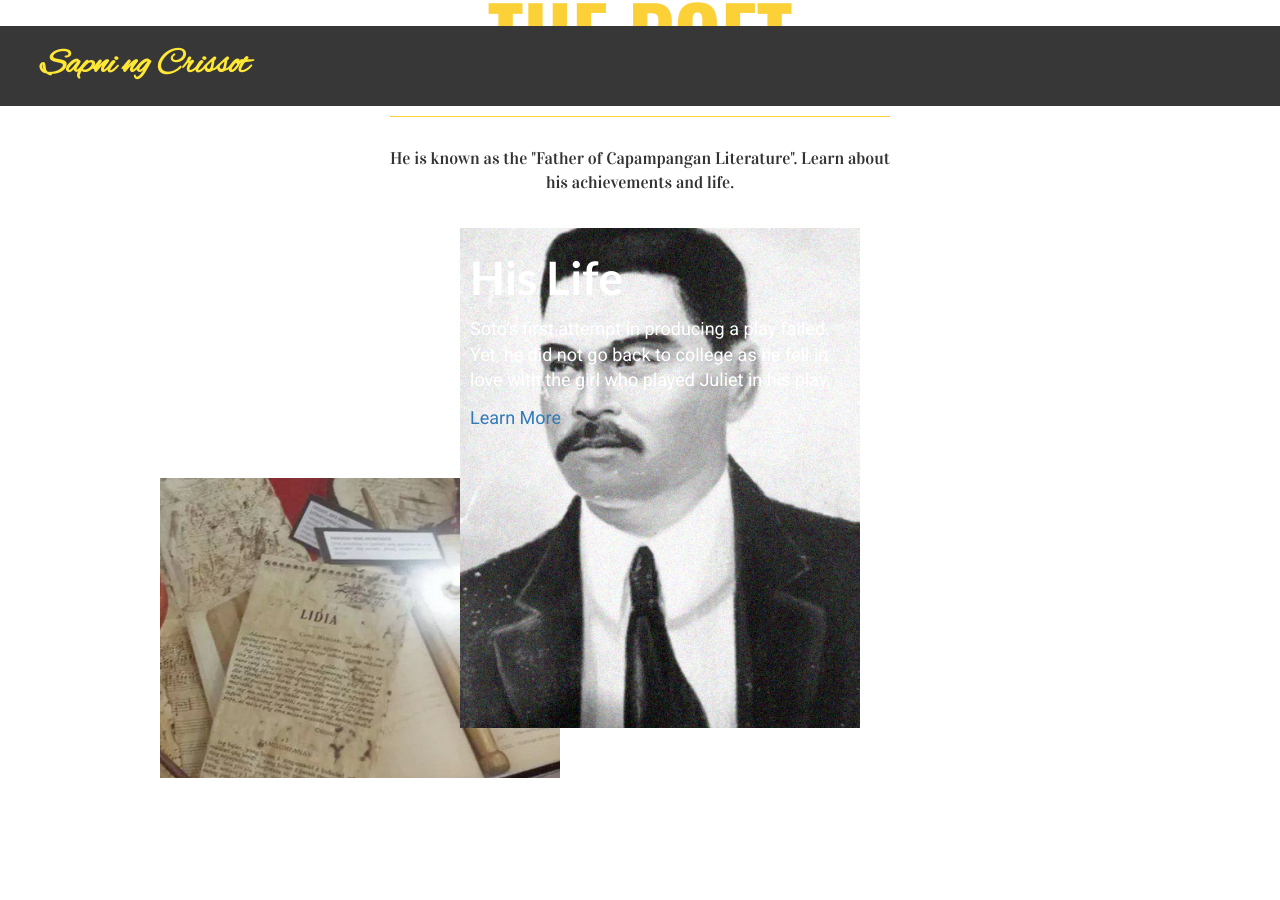
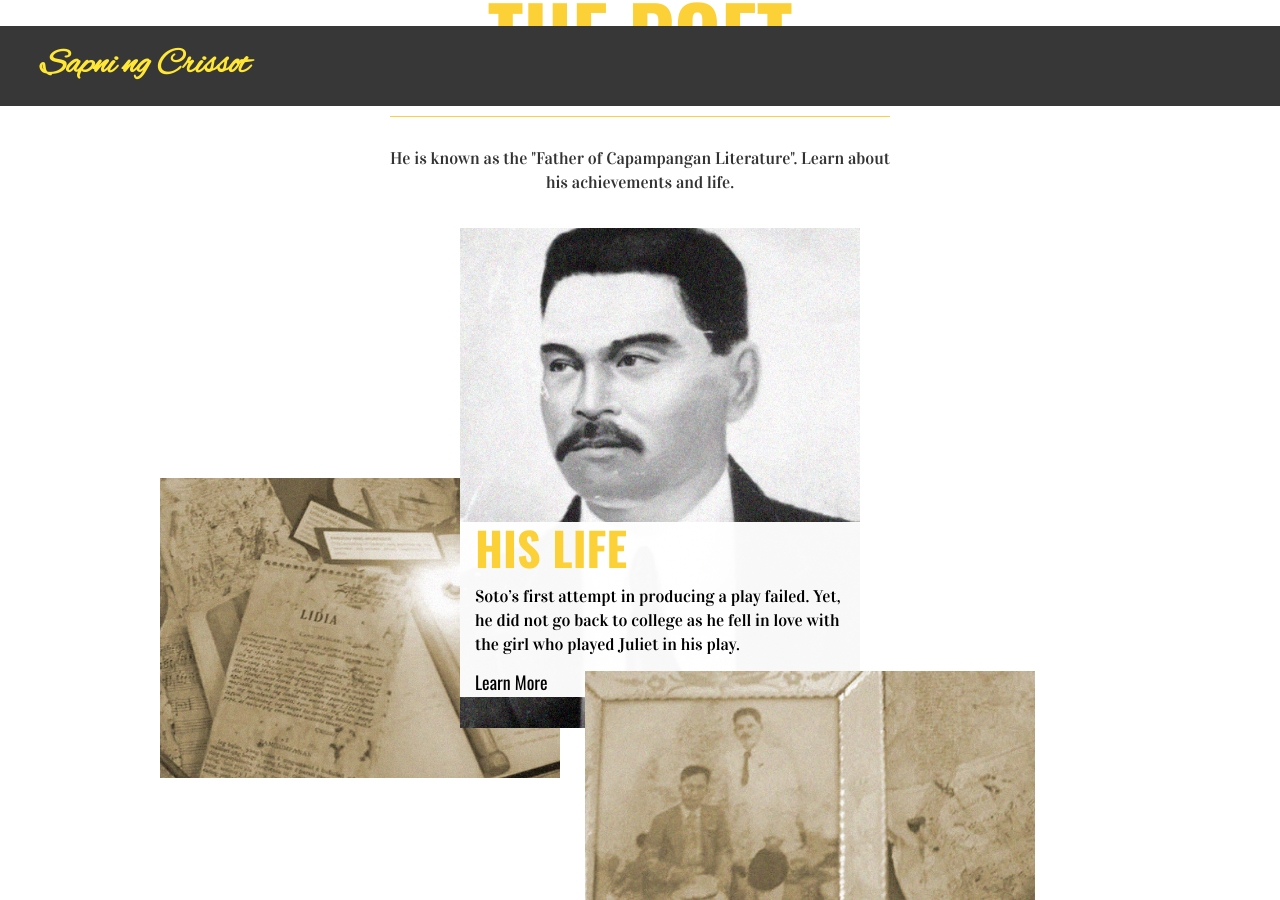
Before and after one commit to itsvicsoto/octonote, a Jekyll site: the page built from application/index.html, in a window 1280 px wide and 900 px high, scrolled down 1003 px. Built offline with Jekyll 4.4.1, drawn with Linux system fonts in a browser that asks for light colours; some of the changed text lies outside the part shown.

Commit message:
content(update)

```diff
--- a/application/_includes/head.html
+++ b/application/_includes/head.html
@@ -13,9 +13,10 @@
   <link href='//fonts.googleapis.com/css?family=Lato:300,400,700,900' rel='stylesheet' type='text/css'>
   <link href='//fonts.googleapis.com/css?family=Oswald:400,700,300' rel='stylesheet' type='text/css'>
   <link href='//fonts.googleapis.com/css?family=Alex+Brush' rel='stylesheet' type='text/css'>
+  <link href='http://fonts.googleapis.com/css?family=Merriweather:400,700' rel='stylesheet' type='text/css'>
   <link href='//fonts.googleapis.com/css?family=Vidaloka' rel='stylesheet' type='text/css'>
 
-  <link rel="stylesheet" href="http://code.ionicframework.com/ionicons/2.0.1/css/ionicons.min.css">
+  <link rel="stylesheet" href="//code.ionicframework.com/ionicons/2.0.1/css/ionicons.min.css">
   <link rel="canonical" href="{{ page.url | replace:'index.html','' | prepend: site.baseurl | prepend: site.url }}">
   <link rel="alternate" type="application/rss+xml" title="{{ site.title }}" href="{{ "/feed.xml" | prepend: site.baseurl | prepend: site.url }}" />
 </head>
--- a/application/assets/css/sapni-crissot/sapni-crissot.css
+++ b/application/assets/css/sapni-crissot/sapni-crissot.css
@@ -141,20 +141,41 @@ html, body {
 \*------------------------------------*/
 /* line 138, ../../../../source/bootstrap-sass/sapni-crissot/sapni-crissot.scss */
 .callout {
-  padding: 20px 0 20px 0;
+  position: relative;
+  padding: 20px 0 10px 0;
+  margin-top: 50px;
   background: #373737;
   color: #FFE736;
+  font-family: "Merriweather";
+}
+
+/* line 147, ../../../../source/bootstrap-sass/sapni-crissot/sapni-crissot.scss */
+.callout__content {
+  max-width: 500px;
+  margin: auto;
+  font-size: 14px;
+}
+
+/* line 153, ../../../../source/bootstrap-sass/sapni-crissot/sapni-crissot.scss */
+.callout__floating-title {
+  position: absolute;
+  top: -70px;
+  width: 100%;
+  color: #373737;
+  font-weight: bold;
+  font-family: Oswald;
+  text-transform: uppercase;
 }
 
 /*------------------------------------*\
     #SECTION
 \*------------------------------------*/
-/* line 150, ../../../../source/bootstrap-sass/sapni-crissot/sapni-crissot.scss */
+/* line 170, ../../../../source/bootstrap-sass/sapni-crissot/sapni-crissot.scss */
 .section {
   padding: 30px 0;
 }
 
-/* line 155, ../../../../source/bootstrap-sass/sapni-crissot/sapni-crissot.scss */
+/* line 175, ../../../../source/bootstrap-sass/sapni-crissot/sapni-crissot.scss */
 .section__header {
   padding: 0 0 30px 0;
 }
@@ -162,36 +183,47 @@ html, body {
 /*------------------------------------*\
     #SECTION
 \*------------------------------------*/
-/* line 163, ../../../../source/bootstrap-sass/sapni-crissot/sapni-crissot.scss */
+/* line 183, ../../../../source/bootstrap-sass/sapni-crissot/sapni-crissot.scss */
 .section__content, .section__content--border {
   max-width: 800px;
   margin: auto;
 }
 
-/* line 168, ../../../../source/bootstrap-sass/sapni-crissot/sapni-crissot.scss */
+/* line 188, ../../../../source/bootstrap-sass/sapni-crissot/sapni-crissot.scss */
 .section__content--md {
   max-width: 500px;
   margin: auto;
   text-align: center;
 }
-/* line 173, ../../../../source/bootstrap-sass/sapni-crissot/sapni-crissot.scss */
-.section__content--md > h1 {
+/* line 193, ../../../../source/bootstrap-sass/sapni-crissot/sapni-crissot.scss */
+.section__content--md > h1, .section__content--md h2, .section__content--md h3 {
   margin-bottom: 30px;
   padding: 40px 0;
   font-family: "Oswald";
   font-weight: bold;
-  font-size: 80px;
   color: #FCD037;
   text-transform: uppercase;
   border-bottom: 1px solid #FCD037;
 }
-/* line 184, ../../../../source/bootstrap-sass/sapni-crissot/sapni-crissot.scss */
+/* line 204, ../../../../source/bootstrap-sass/sapni-crissot/sapni-crissot.scss */
+.section__content--md > h1 {
+  font-size: 80px;
+}
+/* line 208, ../../../../source/bootstrap-sass/sapni-crissot/sapni-crissot.scss */
+.section__content--md > h2 {
+  font-size: 50px;
+}
+/* line 212, ../../../../source/bootstrap-sass/sapni-crissot/sapni-crissot.scss */
+.section__content--md > h3 {
+  font-size: 30px;
+}
+/* line 216, ../../../../source/bootstrap-sass/sapni-crissot/sapni-crissot.scss */
 .section__content--md > p {
   font-family: "Vidaloka";
   font-size: 17px;
 }
 
-/* line 190, ../../../../source/bootstrap-sass/sapni-crissot/sapni-crissot.scss */
+/* line 222, ../../../../source/bootstrap-sass/sapni-crissot/sapni-crissot.scss */
 .section__content--border {
   padding-left: 10px;
   text-align: justify;
@@ -201,11 +233,11 @@ html, body {
 /*------------------------------------*\
     #CARD
 \*------------------------------------*/
-/* line 206, ../../../../source/bootstrap-sass/sapni-crissot/sapni-crissot.scss */
+/* line 238, ../../../../source/bootstrap-sass/sapni-crissot/sapni-crissot.scss */
 .card__item {
   position: relative;
 }
-/* line 209, ../../../../source/bootstrap-sass/sapni-crissot/sapni-crissot.scss */
+/* line 241, ../../../../source/bootstrap-sass/sapni-crissot/sapni-crissot.scss */
 .card__item h1, .card__item h2, .card__item h3 {
   margin: 0;
   padding: 10px;
@@ -214,7 +246,7 @@ html, body {
   font-family: "Playfair Display";
   font-weight: bold;
 }
-/* line 218, ../../../../source/bootstrap-sass/sapni-crissot/sapni-crissot.scss */
+/* line 250, ../../../../source/bootstrap-sass/sapni-crissot/sapni-crissot.scss */
 .card__item p {
   min-height: 80px;
   padding: 10px;
@@ -224,7 +256,7 @@ html, body {
   font-size: 80%;
 }
 
-/* line 229, ../../../../source/bootstrap-sass/sapni-crissot/sapni-crissot.scss */
+/* line 261, ../../../../source/bootstrap-sass/sapni-crissot/sapni-crissot.scss */
 .card__more {
   position: absolute;
   right: 15px;
@@ -238,13 +270,13 @@ html, body {
   color: #FFE736;
 }
 
-/* line 242, ../../../../source/bootstrap-sass/sapni-crissot/sapni-crissot.scss */
+/* line 274, ../../../../source/bootstrap-sass/sapni-crissot/sapni-crissot.scss */
 .card__image-holder {
   height: 300px;
   width: 100%;
 }
 
-/* line 249, ../../../../source/bootstrap-sass/sapni-crissot/sapni-crissot.scss */
+/* line 281, ../../../../source/bootstrap-sass/sapni-crissot/sapni-crissot.scss */
 .card__image-item {
   width: 100%;
   height: 100%;
@@ -255,15 +287,15 @@ html, body {
 /*------------------------------------*\
     #the-poet-photo
 \*------------------------------------*/
-/* line 261, ../../../../source/bootstrap-sass/sapni-crissot/sapni-crissot.scss */
+/* line 297, ../../../../source/bootstrap-sass/sapni-crissot/sapni-crissot.scss */
 .the-poet-photo {
   position: relative;
-  min-height: 1000px;
+  min-height: 800px;
   margin: 20px auto;
   width: 960px;
 }
 
-/* line 268, ../../../../source/bootstrap-sass/sapni-crissot/sapni-crissot.scss */
+/* line 304, ../../../../source/bootstrap-sass/sapni-crissot/sapni-crissot.scss */
 .the-poet-photo__img {
   position: absolute;
   padding: 0 10px;
@@ -271,7 +303,33 @@ html, body {
   background-position: center;
   color: #FFF;
 }
-/* line 275, ../../../../source/bootstrap-sass/sapni-crissot/sapni-crissot.scss */
+/* line 311, ../../../../source/bootstrap-sass/sapni-crissot/sapni-crissot.scss */
+.the-poet-photo__img .text-wrapper {
+  position: relative;
+  top: 279px;
+  background-color: rgba(255, 255, 255, 0.97);
+  margin: -10px;
+  padding: 0 15px;
+}
+/* line 319, ../../../../source/bootstrap-sass/sapni-crissot/sapni-crissot.scss */
+.the-poet-photo__img .text-wrapper > h1 {
+  color: #FCD037;
+  font-family: "Oswald";
+  font-weight: bold;
+  text-transform: uppercase;
+}
+/* line 326, ../../../../source/bootstrap-sass/sapni-crissot/sapni-crissot.scss */
+.the-poet-photo__img .text-wrapper > p {
+  color: #000;
+  font-family: "Vidaloka";
+  font-size: 17px;
+}
+/* line 332, ../../../../source/bootstrap-sass/sapni-crissot/sapni-crissot.scss */
+.the-poet-photo__img .text-wrapper > a {
+  font-family: "Oswald";
+  color: #000;
+}
+/* line 338, ../../../../source/bootstrap-sass/sapni-crissot/sapni-crissot.scss */
 .the-poet-photo__img.main {
   background-image: url("/assets/images/poet-first.png");
   left: 300px;
@@ -279,7 +337,7 @@ html, body {
   width: 400px;
   height: 500px;
 }
-/* line 283, ../../../../source/bootstrap-sass/sapni-crissot/sapni-crissot.scss */
+/* line 346, ../../../../source/bootstrap-sass/sapni-crissot/sapni-crissot.scss */
 .the-poet-photo__img.lydia {
   background-image: url("/assets/images/poet-lydia.png");
   left: 0;
@@ -287,21 +345,34 @@ html, body {
   width: 400px;
   height: 300px;
 }
+/* line 354, ../../../../source/bootstrap-sass/sapni-crissot/sapni-crissot.scss */
+.the-poet-photo__img.portrait {
+  background-image: url("/assets/images/poet-portrait.png");
+  left: 425px;
+  top: 443px;
+  width: 450px;
+  height: 300px;
+}
 
 /*------------------------------------*\
     #FOUNDER
 \*------------------------------------*/
-/* line 299, ../../../../source/bootstrap-sass/sapni-crissot/sapni-crissot.scss */
+/* line 368, ../../../../source/bootstrap-sass/sapni-crissot/sapni-crissot.scss */
+.founder {
+  margin-top: 50px;
+}
+
+/* line 372, ../../../../source/bootstrap-sass/sapni-crissot/sapni-crissot.scss */
 .founder__item {
   padding-bottom: 20px;
 }
 
-/* line 303, ../../../../source/bootstrap-sass/sapni-crissot/sapni-crissot.scss */
+/* line 376, ../../../../source/bootstrap-sass/sapni-crissot/sapni-crissot.scss */
 .founder__img {
   border-radius: 100%;
 }
 
-/* line 307, ../../../../source/bootstrap-sass/sapni-crissot/sapni-crissot.scss */
+/* line 380, ../../../../source/bootstrap-sass/sapni-crissot/sapni-crissot.scss */
 .founder__hoverTitle {
   opacity: 0;
   position: absolute;
@@ -317,7 +388,7 @@ html, body {
 /*------------------------------------*\
     #FOUNDER - STATES
 \*------------------------------------*/
-/* line 325, ../../../../source/bootstrap-sass/sapni-crissot/sapni-crissot.scss */
+/* line 398, ../../../../source/bootstrap-sass/sapni-crissot/sapni-crissot.scss */
 .founder__item:hover > .founder__hoverTitle {
   opacity: 1;
 }
@@ -325,7 +396,7 @@ html, body {
 /*------------------------------------*\
     #FOOTER
 \*------------------------------------*/
-/* line 338, ../../../../source/bootstrap-sass/sapni-crissot/sapni-crissot.scss */
+/* line 411, ../../../../source/bootstrap-sass/sapni-crissot/sapni-crissot.scss */
 .footer {
   padding: 10px 0 0 0;
   background: #3F3F3F;
--- a/application/index.html
+++ b/application/index.html
@@ -57,12 +57,15 @@ layout: default
         <div class="the-poet-photo">
           <div class="the-poet-photo__img lydia"></div>
           <div class="the-poet-photo__img main">
+            <div class="text-wrapper">
               <h1>His Life</h1>
               <p>Soto’s first attempt in producing a play failed. Yet, he did not
                 go back to college as he fell in love with the girl who played
                 Juliet in his play.</p>
               <a href="/learn-more">Learn More</a>
             </div>
+          </div>
+          <div class="the-poet-photo__img portrait"></div>
         </div>
       </div>
     </div>
@@ -143,51 +146,33 @@ layout: default
 <!--</div>-->
 
 <div class="callout text-center">
-  <h1>Sapni</h1>
-  <p>"a number of people or things that are located close together
-  or are considered or classed together.</p>
+  <h1 class="callout__floating-title">CRISSOT LIVES ON</h1>
+  <div class="callout__content">
+    <p>
+      Blood relatives of Crissot of whatever degree, it doesn't matter, for
+      as long as you honor his name and commit to perpetuate his legacy;
+    </p>
+    <p>
+      Those who are not his relatives by bood but honor crissot and advocate
+      the works of crissot.
+    </p>
+  </div>
 </div>
 
 <div class="section">
   <div class="container">
     <div class="row">
       <div class="col-xs-12">
-        <div class="section__header text-center">
-          <h1>About Sapni</h1>
-        </div>
-        <div class="section__content">
-          <p>
-            Si Juan Crisostomo Soto ay isinilang sa Santa Ines, Bacolor, Pampanga.
-            Tinagurian siyang Ama ng Panitikang Kapampangan. Pambihira ang kanyang
-            kahusayan sa pagtatalong patula sa wikang Kapampangan kung kaya ang
-            pagtatalong patula sa wikang Kapampangan ay tinawag na Crisotan na
-            katumbas ng Balagtasan sa wikang Tagalog. Isa siyang manunulat-makata,
-            mandudula at editor sa wikang Kapampangan.
-          </p>
-          <p>
-            - Wikipedia, Juan Cristomo Soto
-          </p>
+        <div class="section__content--md">
+          <h1>The Sapni</h1>
+          <p>We are Sapni ng Crissot, we want to share and honor Crissots' work.</p>
         </div>
       </div>
-    </div>
-  </div>
-
-</div>
-
-<div class="callout text-center">
-  <p>Organized in October 1996.</p>
-  <p>Officially chartered and registered with the SEC in 1998.</p>
-</div>
-
-<div class="section">
-  <div class="container">
-    <div class="row">
       <div class="col-xs-12">
-        <div class="section__header text-center">
-          <h1>Founders</h1>
-        </div>
-        <div class="section__content">
-          <div class="founder">
+        <div class="section__content--md">
+          <h3>Founders</h3>
+          <p>Core members of Sapni ng Crissot</p>
+          <div class="founder clearfix">
             <div class="founder__item col-xs-4 col-sm-3">
               <img src="//placehold.it/350x350" class="founder__img img-responsive" alt="">
               <div class="founder__hoverTitle">
@@ -244,18 +229,22 @@ layout: default
                 <span>President</span>
               </div>
             </div>
-
-          </div>
           </div>
         </div>
       </div>
     </div>
   </div>
 
+</div>
+
+
+
 <div class="callout text-center">
-  <h1>Contact Us</h1>
+  <h1 class="callout__floating-title">CONTACT US</h1>
+  <div class="callout__content">
     <p>You can mail us at sapningcrissot@gmail.com or</p>
     <p>join us at facebook.com/sapningcrissot</p>
+  </div>
 </div>
 
 <footer class="footer">
```
Also changed, not shown: source/bootstrap-sass/sapni-crissot/sapni-crissot.scss (+78 -5 lines), application/assets/images/poet-lydia.png, application/assets/images/poet-portrait.png, 8 other files. Lines whose indentation alone changed are shown as unchanged.
